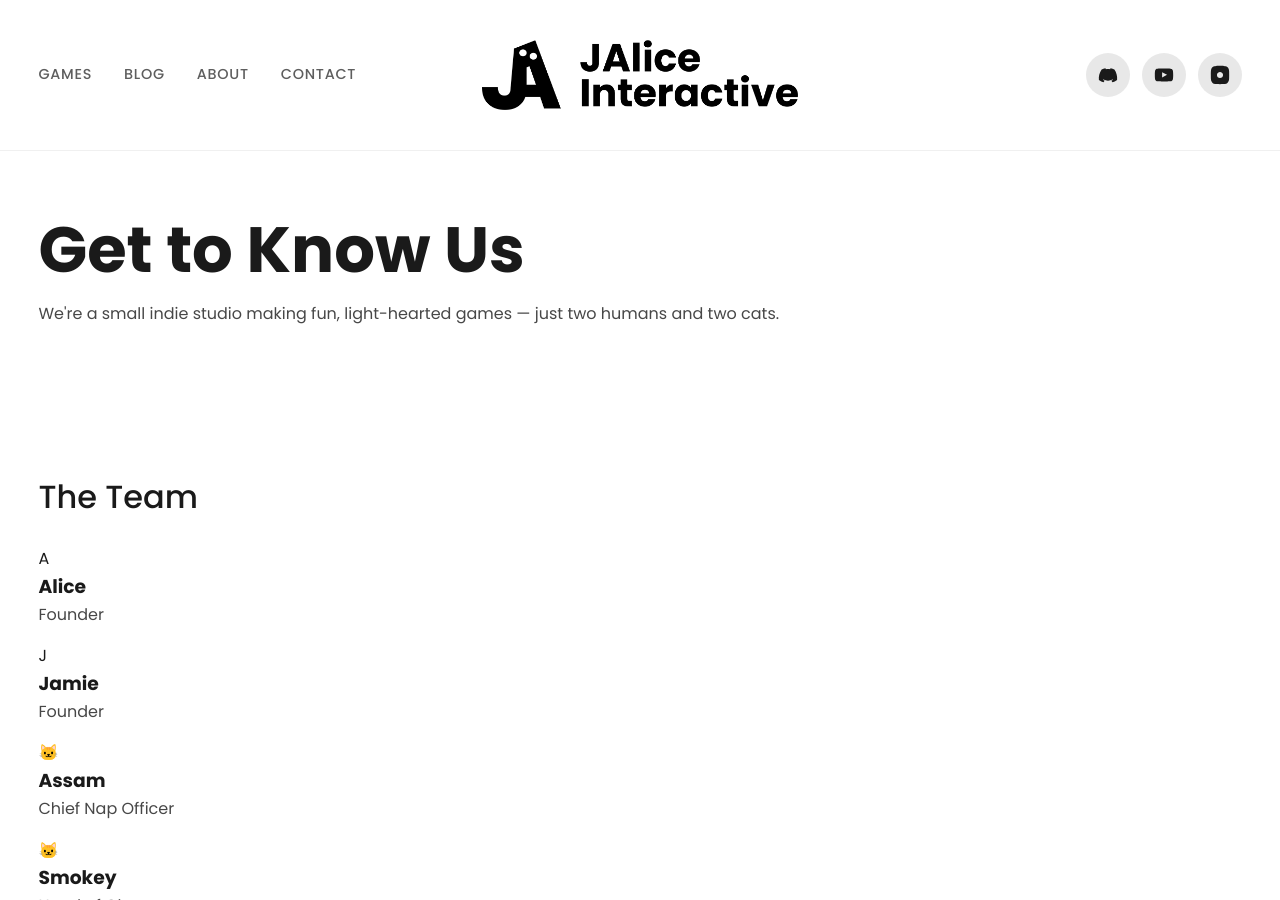
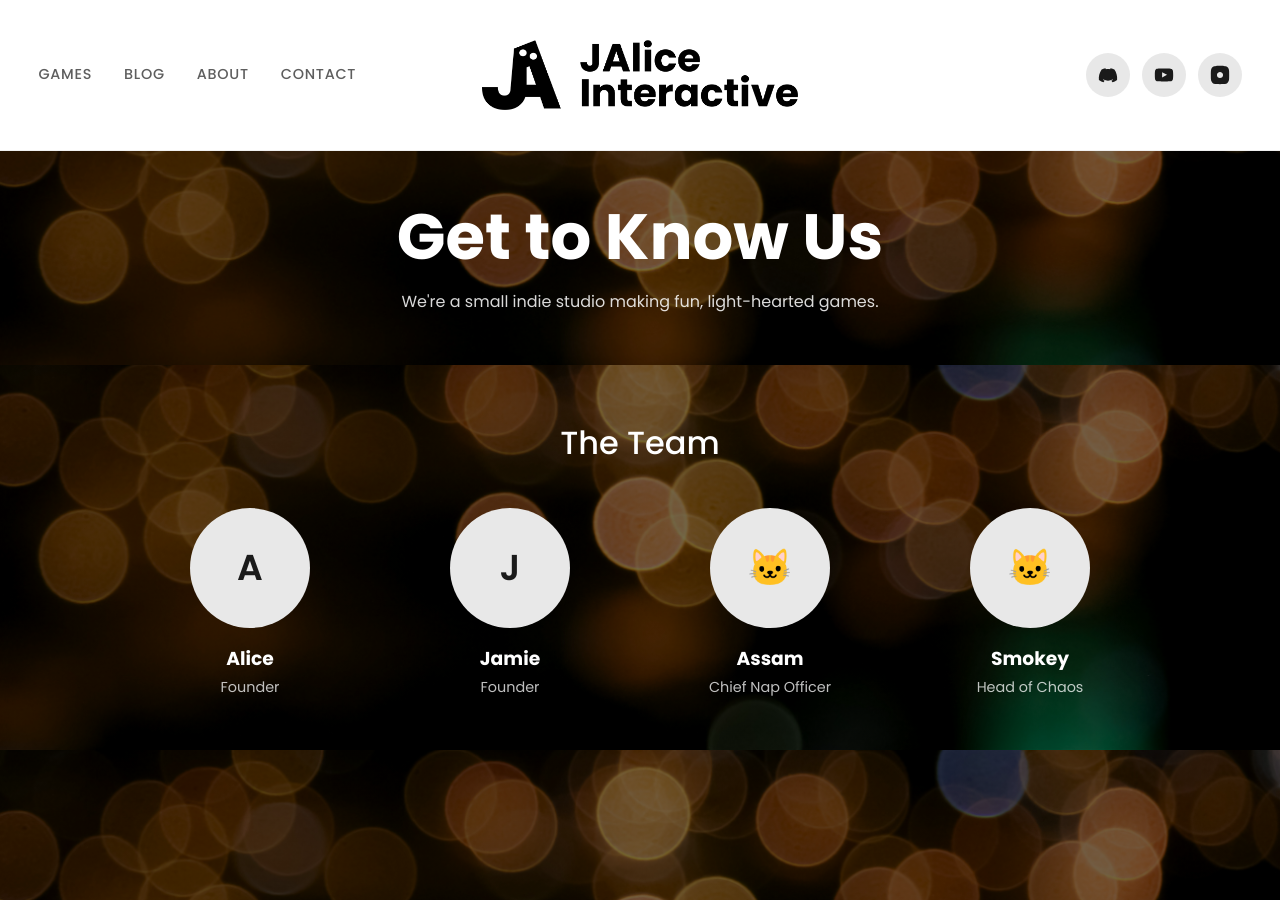
Before and after one commit to jaliceinteractivehq/jaliceinteractivehq.github.io, a Jekyll site: the page built from get-to-know-us.html, in a window 1280 px wide and 900 px high. Built offline with Jekyll 4.4.1, drawn with Linux system fonts in a browser that asks for light colours.

Commit message:
update about us

```diff
--- a/Gemfile
+++ b/Gemfile
@@ -9,7 +9,7 @@
 # Happy Jekylling!
 gem "jekyll", "~> 4.4.1"
 # This is the default theme for new Jekyll sites. You may change this to anything you like.
-gem "minima", "~> 2.5"
+#  gem "minima", "~> 2.5"
 # If you want to use GitHub Pages, remove the "gem "jekyll"" above and
 # uncomment the line below. To upgrade, run `bundle update github-pages`.
 # gem "github-pages", group: :jekyll_plugins
--- a/_config.yml
+++ b/_config.yml
@@ -32,7 +32,6 @@
     permalink: /games/:name
 
 # Build settings
-theme: minima
 plugins:
   - jekyll-feed
 
--- a/get-to-know-us.html
+++ b/get-to-know-us.html
@@ -5,7 +5,7 @@
 
 <section class="about-hero">
   <h1>Get to Know Us</h1>
-  <p>We're a small indie studio making fun, light-hearted games — just two humans and two cats.</p>
+  <p>We're a small indie studio making fun, light-hearted games.</p>
 </section>
 
 <section class="team-section">
--- a/style.css
+++ b/style.css
@@ -690,3 +690,102 @@
   .feature-thumbs { flex-wrap: wrap; }
   .post-content .feature-thumbs img { height: 70px; min-width: calc(33% - 0.4rem); }
 }
+/* ===== ABOUT PAGE — SHARED CITY LIGHTS BACKGROUND ===== */
+.about-hero,
+.team-section,
+.contact-section {
+  background-image: linear-gradient(rgba(0,0,0,0.55), rgba(0,0,0,0.55)), url('/assets/images/contact-bg.jpg');
+  background-size: cover;
+  background-position: center;
+  background-attachment: fixed;
+  color: #ffffff;
+}
+
+.about-hero {
+  text-align: center;
+  padding: 4vw 3vw;
+}
+
+.about-hero h1 {
+  max-width: 700px;
+  margin: 0 auto 1rem;
+  color: #ffffff;
+}
+.about-hero p {
+  max-width: 700px;
+  margin: 0 auto;
+  opacity: 0.85;
+}
+
+.team-section { text-align: center; padding: 4vw 3vw; }
+.team-section h2 { margin-bottom: 2.5rem; color: #ffffff; }
+
+.team-grid {
+  display: grid;
+  grid-template-columns: repeat(4, 1fr);
+  gap: 2.5rem;
+  max-width: 1000px;
+  margin: 0 auto;
+}
+
+.team-card h3 { margin-bottom: 0.15rem; color: #ffffff; }
+.team-role { opacity: 0.75; font-size: 0.9rem; margin: 0; }
+
+.team-avatar,
+.team-avatar--placeholder {
+  width: 120px;
+  height: 120px;
+  border-radius: 50%;
+  margin: 0 auto 1rem;
+  display: flex;
+  align-items: center;
+  justify-content: center;
+  font-size: 2.25rem;
+  font-weight: 600;
+  color: #1a1a1a;
+  background: #e8e8e8;
+  overflow: hidden;
+}
+
+/* Once a real photo replaces the placeholder div with an <img class="team-avatar">,
+   this makes it crop into the same circle instead of stretching */
+img.team-avatar { object-fit: cover; }
+
+@media (max-width: 768px) {
+  .team-grid { grid-template-columns: repeat(2, 1fr); }
+  .about-hero,
+  .team-section,
+  .contact-section { background-attachment: scroll; }
+}
+
+/* ===== 404 ERROR PAGE ===== */
+.error-section {
+  text-align: center;
+  max-width: 600px;
+  margin: 0 auto;
+  padding: 8vw 3vw;
+}
+
+.error-section h1 {
+  font-size: 5rem;
+  margin-bottom: 1rem;
+}
+
+.error-section p { margin-bottom: 0.5rem; opacity: 0.7; }
+
+.error-section .btn-home { margin-top: 2rem; }
+
+/* ===== CONTACT SECTION (About page) ===== */
+.contact-section {
+  display: flex;
+  flex-direction: column;
+  align-items: center;
+  justify-content: center;
+  text-align: center;
+  min-height: 50vh;
+  padding: 4vw 3vw;
+}
+
+.contact-section h2 { margin-bottom: 0.5rem; color: #ffffff; }
+.contact-section p { margin-bottom: 1rem; opacity: 0.9; }
+.contact-section .contact-email { font-weight: 600; color: #ffffff; }
```
Also changed, not shown: 404.html (+6 -19 lines), Gemfile.lock, assets/images/contact-bg.jpg (added).
